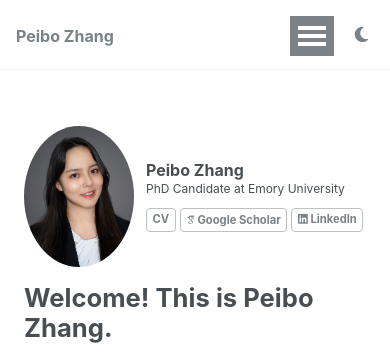
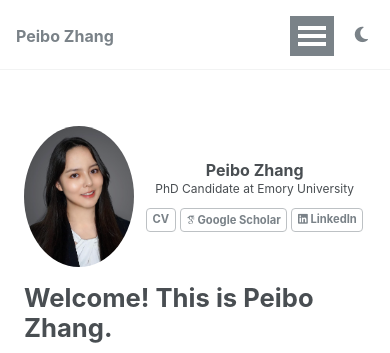
Before and after one commit to PeiboZhang/peibozhang.github.io, a Jekyll site: the page built from _pages/about.md, in a window 390 px wide. Shown: the top 353 px of the page. Built offline with Jekyll 4.4.1, drawn with Linux system fonts in a browser that asks for light colours; some web fonts are replaced.

Commit message:
Phone profile: center name, title, and buttons
Co-Authored-By: Claude Opus 5.5 <noreply@anthropic.com>

```diff
--- a/assets/css/main.scss
+++ b/assets/css/main.scss
@@ -137,10 +137,10 @@ html[data-theme="dark"] .author__logo--dark { display: inline; }
   .home-profile img.author__avatar { width: 220px; max-width: 100%; }
 }
 /* phone: name/title vertically centered beside the photo */
-.home-profile .author__content { vertical-align: middle; padding-left: 12px; padding-right: 0; }
+.home-profile .author__content { vertical-align: middle; padding-left: 12px; padding-right: 0; text-align: center; }
 /* phone: CV / Scholar / LinkedIn buttons under the bio; the Follow dropdown is hidden */
 .author__urls-wrapper { display: none; }
-.author__mobile-links { display: flex; flex-wrap: wrap; gap: 4px; margin-top: 10px; }
+.author__mobile-links { display: flex; flex-wrap: wrap; gap: 4px; justify-content: center; margin-top: 10px; }
 .author__mobile-links .btn { margin: 0; padding: 0.4em 0.5em; font-size: 0.7em; white-space: nowrap; }
 html[data-theme="dark"] .author__mobile-links .btn--inverse { background: #1e2125; color: #d6d9dd; border-color: #2c3036; }
 @include breakpoint($large) {
```
